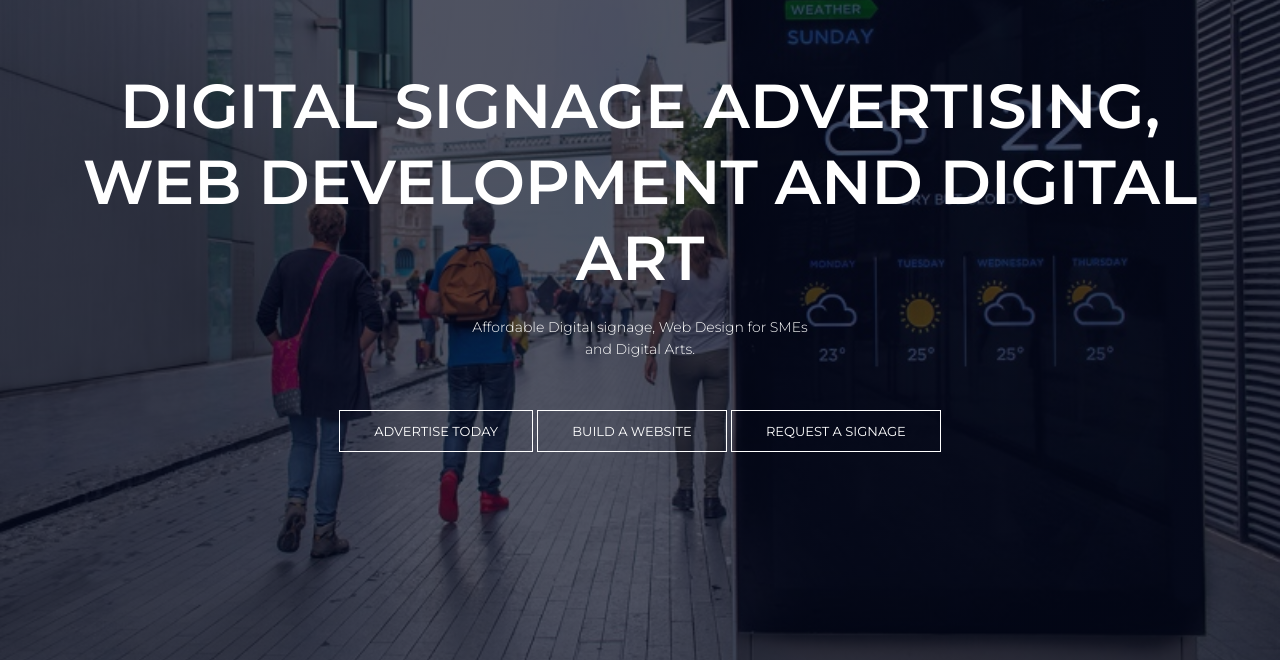
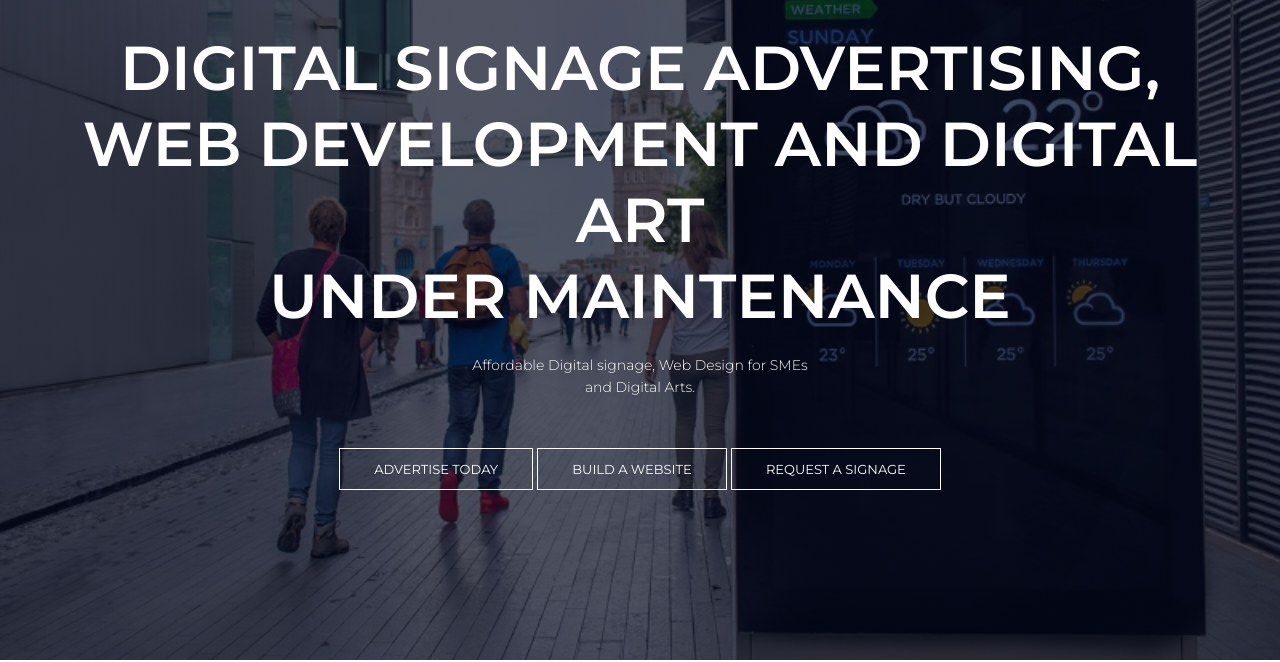
Before and after one commit to oysaal/cdlsite, a plain HTML site: page index.html in a window 1280 px wide. Shown: the part 140-802 px from the top of the page. Drawn offline with Linux system fonts and the light colour scheme; files whose address does not match are found by name.

Commit message:
Update index.html

```diff
--- a/index.html
+++ b/index.html
@@ -29,7 +29,7 @@
       </nav>
 
       <div class="text-box">
-        <h1>DIGITAL SIGNAGE ADVERTISING, WEB DEVELOPMENT AND DIGITAL ART</h1>
+        <h1>DIGITAL SIGNAGE ADVERTISING, WEB DEVELOPMENT AND DIGITAL ART<br>UNDER MAINTENANCE</h1>
         <p>Affordable Digital signage, Web Design for SMEs <br>and Digital Arts.</p>
         <a href="" target="_blank" class="hero-btn">ADVERTISE TODAY</a>
         <a href="" target="_blank" class="hero-btn">BUILD A WEBSITE</a>
```
